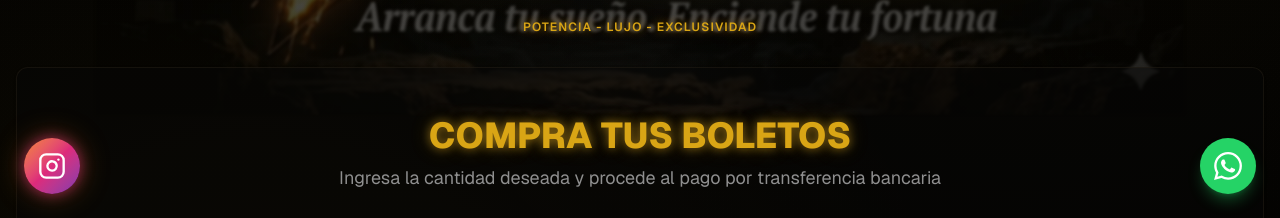
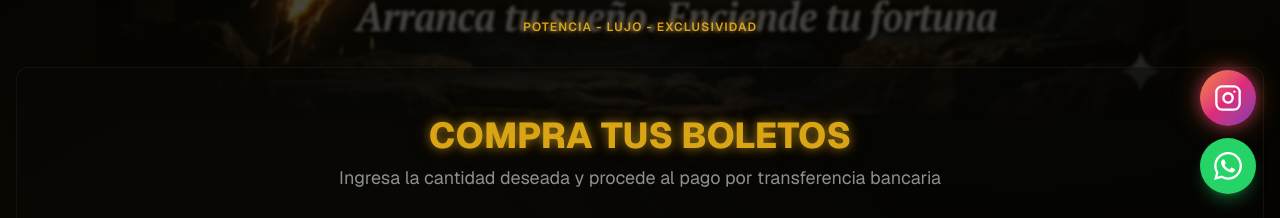
Before and after one commit to moisessamuel/forturd1, a Next.js app: page / in a window 1280 px wide. Shown: the part 582-800 px from the top of the page. Built offline with nearby package versions, Linux system fonts and the light colour scheme; no server answers; the database is empty.

Commit message:
feat: consolidate Instagram button in WhatsApp bubble
Integrate Instagram button within WhatsApp bubble layout for better UX.

```diff
--- a/app/layout.tsx
+++ b/app/layout.tsx
@@ -3,7 +3,6 @@ import { Geist, Geist_Mono } from 'next/font/google'
 import { Analytics } from '@vercel/analytics/next'
 import { Toaster } from 'sonner'
 import { WhatsAppBubble } from '@/components/whatsapp-bubble'
-import { InstagramBubble } from '@/components/instagram-bubble'
 import './globals.css'
 
 const _geist = Geist({ subsets: ["latin"] });
@@ -42,7 +41,6 @@ export default function RootLayout({
       <body className="font-sans antialiased">
         {children}
         <WhatsAppBubble />
-        <InstagramBubble />
         <Toaster
           position="top-center"
           richColors
--- a/components/instagram-bubble.tsx
+++ /dev/null
@@ -1,30 +0,0 @@
-'use client'
-
-export function InstagramBubble() {
-  return (
-    <div className="fixed bottom-6 left-6 z-50">
-      <a
-        href="https://www.instagram.com/forturd1/"
-        target="_blank"
-        rel="noopener noreferrer"
-        className="animate-instagram-glow flex h-14 w-14 items-center justify-center rounded-full bg-gradient-to-br from-[#F58529] via-[#DD2A7B] to-[#8134AF] shadow-lg transition-all hover:scale-110"
-        aria-label="Síguenos en Instagram"
-      >
-        <svg
-          xmlns="http://www.w3.org/2000/svg"
-          viewBox="0 0 24 24"
-          fill="none"
-          stroke="white"
-          strokeWidth="2"
-          strokeLinecap="round"
-          strokeLinejoin="round"
-          className="h-7 w-7"
-        >
-          <rect x="2" y="2" width="20" height="20" rx="5" ry="5" />
-          <path d="M16 11.37A4 4 0 1 1 12.63 8 4 4 0 0 1 16 11.37z" />
-          <line x1="17.5" y1="6.5" x2="17.51" y2="6.5" />
-        </svg>
-      </a>
-    </div>
-  )
-}
--- a/components/whatsapp-bubble.tsx
+++ b/components/whatsapp-bubble.tsx
@@ -27,6 +27,30 @@ export function WhatsAppBubble() {
         </div>
       )}
 
+      {/* Instagram Button */}
+      <a
+        href="https://www.instagram.com/forturd1/"
+        target="_blank"
+        rel="noopener noreferrer"
+        className="animate-instagram-glow flex h-14 w-14 items-center justify-center rounded-full bg-gradient-to-br from-[#F58529] via-[#DD2A7B] to-[#8134AF] shadow-lg transition-all hover:scale-110"
+        aria-label="Síguenos en Instagram"
+      >
+        <svg
+          xmlns="http://www.w3.org/2000/svg"
+          viewBox="0 0 24 24"
+          fill="none"
+          stroke="white"
+          strokeWidth="2"
+          strokeLinecap="round"
+          strokeLinejoin="round"
+          className="h-7 w-7"
+        >
+          <rect x="2" y="2" width="20" height="20" rx="5" ry="5" />
+          <path d="M16 11.37A4 4 0 1 1 12.63 8 4 4 0 0 1 16 11.37z" />
+          <line x1="17.5" y1="6.5" x2="17.51" y2="6.5" />
+        </svg>
+      </a>
+
       {/* WhatsApp Button */}
       <a
         href={whatsappUrl}
```
